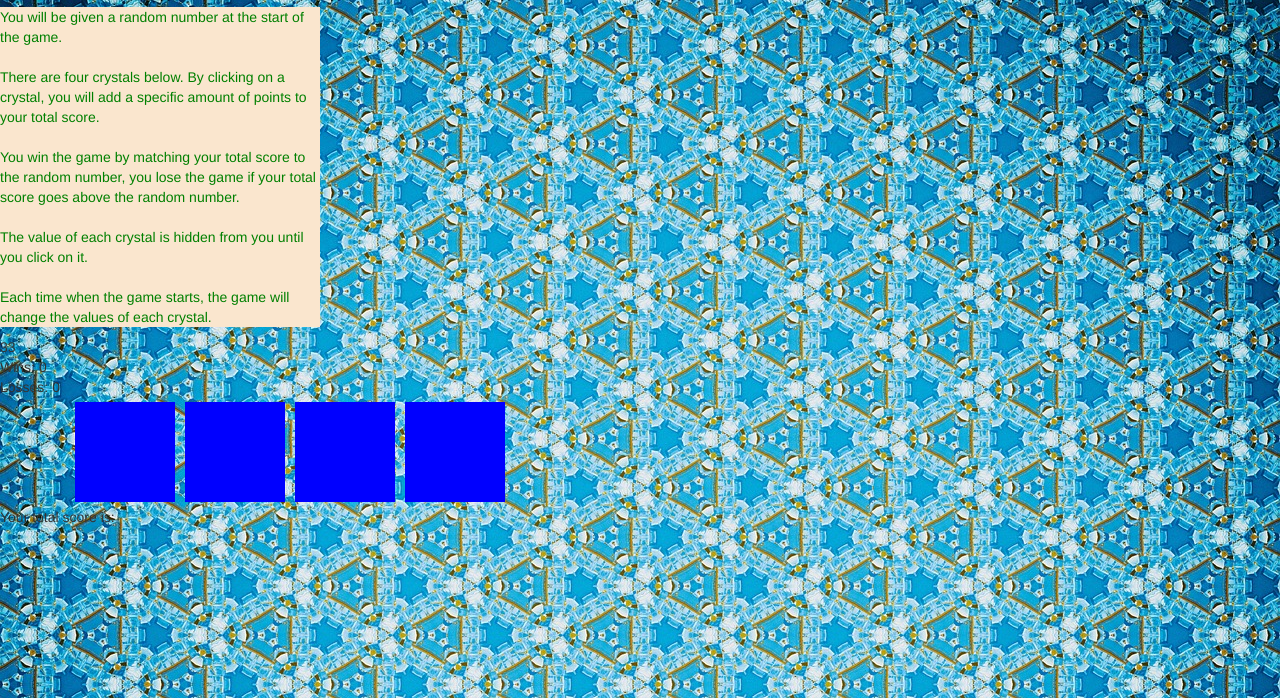
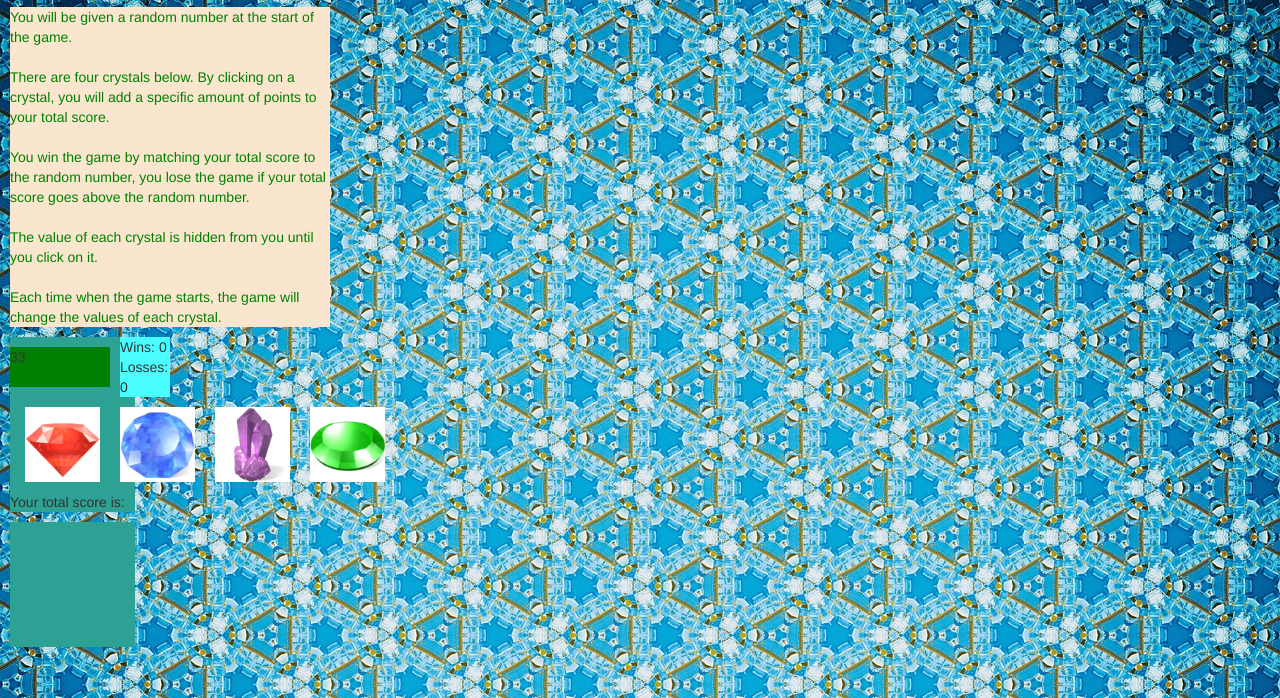
Before and after one commit to grndprxguy/week-4-game, a plain HTML site: page index.html in a window 1280 px wide. Shown: the part 102-800 px from the top of the page. Drawn offline with nearby package versions, Linux system fonts and the light colour scheme.

Commit message:
more styling:

```diff
--- a/assets/css/style.css
+++ b/assets/css/style.css
@@ -15,12 +15,69 @@ h1 {
 	background-color: #fae6ce;
 	width:25%;
 	color: green;
+	margin: 10px;
 }
 
-#crystal1, #crystal2, #crystal3, #crystal4 {
-	background-color: blue;
+#random {
 	width: 100px;
-	height: 100px;
-	margin: 5px;
+	height: 40px;
+	background-color: green;
+	margin: 10px;
 	float: left;
 }
+
+.winLoss {
+	background-color: #4afdfe;
+	width: 50px;
+	float: left;
+
+}
+
+.container {
+	float: left;
+}
+#crystal1, #crystal2, #crystal3, #crystal4 {
+	background-color: white;
+	width: 75px;
+	height: 75px;
+	margin: 10px;
+	float: left;
+}
+
+#crystal1 {
+	background-image: url('../images/gem.png');
+	background-size: cover;
+	background-repeat: no-repeat;
+	background-position: center center;
+}
+
+#crystal2 {
+	background-image: url('../images/sapphire.png');
+	background-size: cover;
+	background-repeat: no-repeat;
+	background-position: center center;
+}
+
+#crystal3 {
+	background-image: url('../images/amethyst.png');
+	background-size: cover;
+	background-repeat: no-repeat;
+	background-position: center center;
+}
+
+#crystal4 {
+	background-image: url('../images/gemstone.png');
+	background-size: cover;
+	background-repeat: no-repeat;
+	background-position: center center;
+}
+#score, #totalScore {
+	background-color: #2ca194;
+	width: 125px;
+	margin: 10px;
+}
+
+#totalScore {
+	height: 125px;
+	margin: 10px;
+}
--- a/index.html
+++ b/index.html
@@ -16,9 +16,10 @@
 
 	<div id="random"></div>
 
-	<div id="winCount">Wins: 0</div>
-	<div id="loseCount">Losses: 0</div>
-
+	<div class=winLoss>
+		<div id="winCount">Wins: 0</div>
+		<div id="loseCount">Losses: 0</div>
+	</div>
 
 
 	<div class="container">
@@ -28,7 +29,7 @@
 		<div id="crystal4"></div>
 	</div>
 
-	<div id="score">Your total score is: <p id=totalScore></p></div>
+	<div id="score">Your total score is: </div><p id=totalScore></p></div>
 
 
 </div>
```
Also changed, not shown: assets/images/Amethyst.png (added), assets/images/Gem.png (added), assets/images/Gemstone.png (added), assets/images/Sapphire.png (added).
